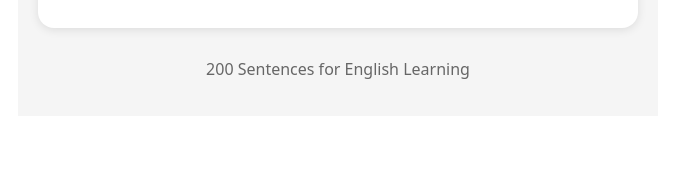
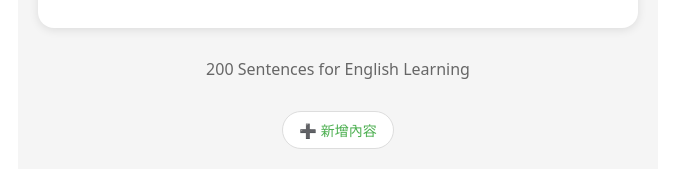
Before and after one commit to jun20250621-prog/english-learner, a React (Create React App) app: page / in a window 1280 px wide. Shown: the part 978-1152 px from the top of the page, without its empty margins (302-977 px from the left). Before the commit the page ends 1102 px from the top, so only its background shows below. Built offline with nearby package versions, Linux system fonts and the light colour scheme.

Commit message:
fix: 自動朗讀優化 + 新增內容按鈕顯示

```diff
--- a/src/App.js
+++ b/src/App.js
@@ -2,6 +2,7 @@ import React, { useState, useEffect, useCallback } from 'react';
 import { sentences } from './data/sentences';
 import { WordTooltip, SpeedControl } from './components/WordTooltip';
 import { ContentPlayer } from './components/ContentPlayer';
+import { ContentAdmin } from './components/ContentAdmin';
 import { Dashboard } from './components/Dashboard';
 
 const getStoredData = (key, defaultValue) => { try { const stored = localStorage.getItem(key); return stored ? JSON.parse(stored) : defaultValue; } catch { return defaultValue; } };
@@ -25,6 +26,7 @@ function App() {
   const [favorites, setFavorites] = useState(() => getStoredData('favorites', []));
   const [showFavorites, setShowFavorites] = useState(false);
   const [showDashboard, setShowDashboard] = useState(false);
+  const [showAdmin, setShowAdmin] = useState(false);
 
   const [showQuiz, setShowQuiz] = useState(false);
   const [showTranslation, setShowTranslation] = useState(false);
@@ -156,7 +158,7 @@ function App() {
   return (
     <div style={styles.container}>
       <header style={styles.header}>
-        <h1 style={styles.title}>📚 English Learner</h1>
+        <h1 style={styles.title} onClick={() => setShowAdmin(true)} title="點擊新增內容">📚 English Learner</h1>
         <div style={styles.headerButtons}>
           <button style={styles.iconBtn} onClick={() => setDarkMode(!darkMode)}>{darkMode ? '☀️' : '🌙'}</button>
           <button style={styles.iconBtn} onClick={() => setShowDashboard(true)}>📊</button>
@@ -164,6 +166,7 @@ function App() {
       </header>
 
       {showDashboard && <Dashboard progress={progress} darkMode={darkMode} onClose={() => setShowDashboard(false)} />}
+      {showAdmin && <ContentAdmin darkMode={darkMode} onClose={() => setShowAdmin(false)} />}
 
       <nav style={styles.nav}>
         <button style={showQuiz ? styles.activeTab : (showFavorites ? styles.activeTab : styles.tab)} onClick={() => { setShowFavorites(!showFavorites); setShowDashboard(false); setShowQuiz(false); setCurrentIndex(0); }}>{showFavorites ? '⭐ Favorites' : '❤️ My Favorites'}</button>
@@ -227,7 +230,22 @@ function App() {
         </div>
       )}
 
-      <footer style={styles.footer}><p>200 Sentences for English Learning</p></footer>
+      <footer style={styles.footer}>
+        <p>200 Sentences for English Learning</p>
+        <button onClick={() => setShowAdmin(true)} style={{
+          background: theme.cardBg,
+          border: `1px solid ${theme.border}`,
+          borderRadius: '20px',
+          padding: '8px 16px',
+          color: theme.accent,
+          cursor: 'pointer',
+          fontSize: '14px',
+          marginTop: '15px',
+          display: 'inline-flex',
+          alignItems: 'center',
+          gap: '5px'
+        }}>➕ 新增內容</button>
+      </footer>
     </div>
   );
 }
--- a/src/components/ContentPlayer.js
+++ b/src/components/ContentPlayer.js
@@ -23,6 +23,16 @@ export const ContentPlayer = ({ content, type, onBack, darkMode }) => {
     speechSynthesis.speak(u);
   }, []);
 
+  // 當前句子變化時自動朗讀
+  useEffect(() => {
+    if (autoPlay && current && !isWordList) {
+      const enText = isNews ? (current.sentences?.map(s => s.en).join(' ')) : current.en;
+      if (enText) {
+        setTimeout(() => speak(enText), 300);
+      }
+    }
+  }, [index, autoPlay, current, isWordList, isNews, speak]);
+
   // 獲取圖片
   useEffect(() => {
     if (!current || isWordList) {
@@ -31,16 +41,16 @@ export const ContentPlayer = ({ content, type, onBack, darkMode }) => {
     }
 
     const loadImage = async () => {
+      if (!showImage) return;
+
       setImageLoading(true);
 
-      // 從 content 獲取關鍵詞
       const keywords = content.keywords || current.keywords || [];
 
       if (keywords.length > 0) {
         const url = await fetchImage(keywords, darkMode);
         setImageUrl(url || getFallbackImage(keywords[0]));
       } else {
-        // 從句子中提取關鍵詞（簡單實現）
         const words = current.en?.split(' ').slice(0, 3) || [];
         const url = await fetchImage(words, darkMode);
         setImageUrl(url || getFallbackImage('default'));
@@ -49,24 +59,28 @@ export const ContentPlayer = ({ content, type, onBack, darkMode }) => {
       setImageLoading(false);
     };
 
-    loadImage();
-  }, [current, content, darkMode, isWordList]);
+    if (showImage) {
+      loadImage();
+    } else {
+      setImageUrl(null);
+    }
+  }, [current, content, darkMode, isWordList, showImage]);
 
-  // 自動播放邏輯
+  // 自動播放邏輯（不自動切換，只朗讀）
   useEffect(() => {
-    if (!autoPlay || !current || isWordList) return;
+    if (!autoPlay || !current || isWordList) {
+      if (timerRef.current) clearTimeout(timerRef.current);
+      return;
+    }
 
     const enText = isNews ? (current.sentences?.map(s => s.en).join(' ')) : current.en;
 
+    // 流程：朗讀 → 停 → 顯示翻譯 → 停 → 重複朗讀（不切換）
     const steps = [
-      { delay: 500, action: () => setShowImage(true) },  // 先顯示圖片
-      { delay: 1200, action: () => speak(enText) },      // 朗讀
-      { delay: 3500, action: () => setShowTranslation(true) }, // 顯示翻譯
-      { delay: 5000, action: () => {
-        setIndex(prev => (prev + 1) % segments.length);
-        setShowTranslation(false);
-        setShowImage(false);
-      }}
+      { delay: 500, action: () => speak(enText) },
+      { delay: 3500, action: () => setShowTranslation(true) },
+      { delay: 6000, action: () => setShowTranslation(false) },
+      { delay: 7000, action: () => speak(enText) }, // 再次朗讀
     ];
 
     steps.forEach(step => {
@@ -74,7 +88,7 @@ export const ContentPlayer = ({ content, type, onBack, darkMode }) => {
     });
 
     return () => { if (timerRef.current) clearTimeout(timerRef.current); };
-  }, [autoPlay, index, current, isWordList, segments.length, speak, isNews]);
+  }, [autoPlay, index, current, isWordList, speak, isNews]);
 
   const theme = darkMode ?
     { bg: '#121212', cardBg: '#1e1e1e', text: '#e0e0e0', textSecondary: '#aaa', accent: '#4CAF50', accentBg: '#1b5e20', button: '#2196F3', border: '#333' } :
@@ -108,7 +122,7 @@ export const ContentPlayer = ({ content, type, onBack, darkMode }) => {
         <button onClick={onBack} style={{ background: 'none', border: 'none', fontSize: '24px', cursor: 'pointer', color: theme.text }}>←</button>
         <h2 style={{ margin: 0, fontSize: '16px' }}>{content.image || '📰'} {content.title}</h2>
         <button onClick={() => setShowImage(!showImage)} style={{ background: showImage ? theme.accent : theme.cardBg, border: `1px solid ${theme.border}`, borderRadius: '20px', padding: '8px 16px', cursor: 'pointer', color: showImage ? 'white' : theme.text, fontSize: '14px' }}>
-          🖼️ {showImage ? '隱藏圖片' : '顯示圖片'}
+          🖼️ {showImage ? '隱藏' : '圖片'}
         </button>
       </div>
 
@@ -165,12 +179,14 @@ export const ContentPlayer = ({ content, type, onBack, darkMode }) => {
 
         <div style={{ textAlign: 'center', color: theme.textSecondary, marginBottom: '15px' }}>{index + 1} / {segments.length}</div>
 
-        <div style={{ display: 'flex', gap: '10px', justifyContent: 'center' }}>
-          <button onClick={() => { setIndex(Math.max(0, index - 1)); setShowTranslation(false); setShowImage(false); setAutoPlay(false); }} style={{ padding: '12px 24px', backgroundColor: theme.button, color: 'white', border: 'none', borderRadius: '8px', cursor: 'pointer', fontSize: '16px' }}>◀️ 上一個</button>
+        <div style={{ display: 'flex', gap: '10px', justifyContent: 'center', flexWrap: 'wrap' }}>
+          <button onClick={() => { setIndex(Math.max(0, index - 1)); setShowTranslation(false); }} style={{ padding: '12px 24px', backgroundColor: theme.button, color: 'white', border: 'none', borderRadius: '8px', cursor: 'pointer', fontSize: '16px' }}>◀️ 上一句</button>
+
           <button onClick={() => setAutoPlay(!autoPlay)} style={{ padding: '12px 24px', backgroundColor: autoPlay ? theme.accent : theme.cardBg, border: `1px solid ${theme.border}`, borderRadius: '8px', cursor: 'pointer', fontSize: '16px', color: autoPlay ? 'white' : theme.text }}>
-            {autoPlay ? '⏸️ 暫停' : '▶️ 自動播放'}
+            {autoPlay ? '⏹️ 停止' : '▶️ 自動朗讀'}
           </button>
-          <button onClick={() => { setIndex(Math.min(segments.length - 1, index + 1)); setShowTranslation(false); }} style={{ padding: '12px 24px', backgroundColor: theme.button, color: 'white', border: 'none', borderRadius: '8px', cursor: 'pointer', fontSize: '16px' }}>下一個 ▶️</button>
+
+          <button onClick={() => { setIndex(Math.min(segments.length - 1, index + 1)); setShowTranslation(false); }} style={{ padding: '12px 24px', backgroundColor: theme.button, color: 'white', border: 'none', borderRadius: '8px', cursor: 'pointer', fontSize: '16px' }}>下一句 ▶️</button>
         </div>
       </div>
 
```
